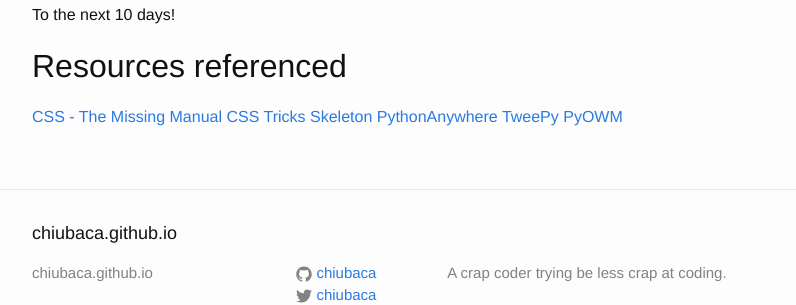
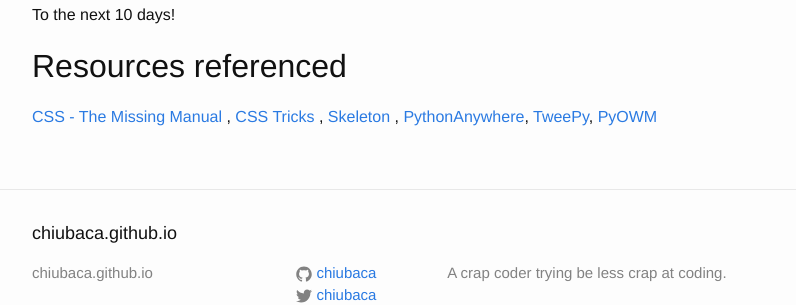
Before and after one commit to chiubaca/chiubaca.github.io, a Jekyll site: the page built from _posts/2017-01-11-day-10-update.markdown, in a window 1280 px wide and 900 px high, scrolled down 2174 px. Shown: the part 533-838 px from the top of the window, without its empty margins (238-1034 px from the left). Built offline with Jekyll 4.4.1, drawn with Linux system fonts in a browser that asks for light colours.

Commit message:
tweaks to day 10 update blog

```diff
--- a/_posts/2017-01-11-day-10-update.markdown
+++ b/_posts/2017-01-11-day-10-update.markdown
@@ -86,9 +86,9 @@
 
 ## Resources referenced
 
-[CSS - The Missing Manual ](http://shop.oreilly.com/product/0636920036357.do)
-[CSS Tricks](https://css-tricks.com/)
-[Skeleton](http://getskeleton.com/)
-[PythonAnywhere](https://www.pythonanywhere.com)
-[TweePy](http://www.tweepy.org/)
+[CSS - The Missing Manual ](http://shop.oreilly.com/product/0636920036357.do) ,
+[CSS Tricks](https://css-tricks.com/) ,
+[Skeleton](http://getskeleton.com/) ,
+[PythonAnywhere](https://www.pythonanywhere.com),
+[TweePy](http://www.tweepy.org/),
 [PyOWM](https://github.com/csparpa/pyowm)
```
